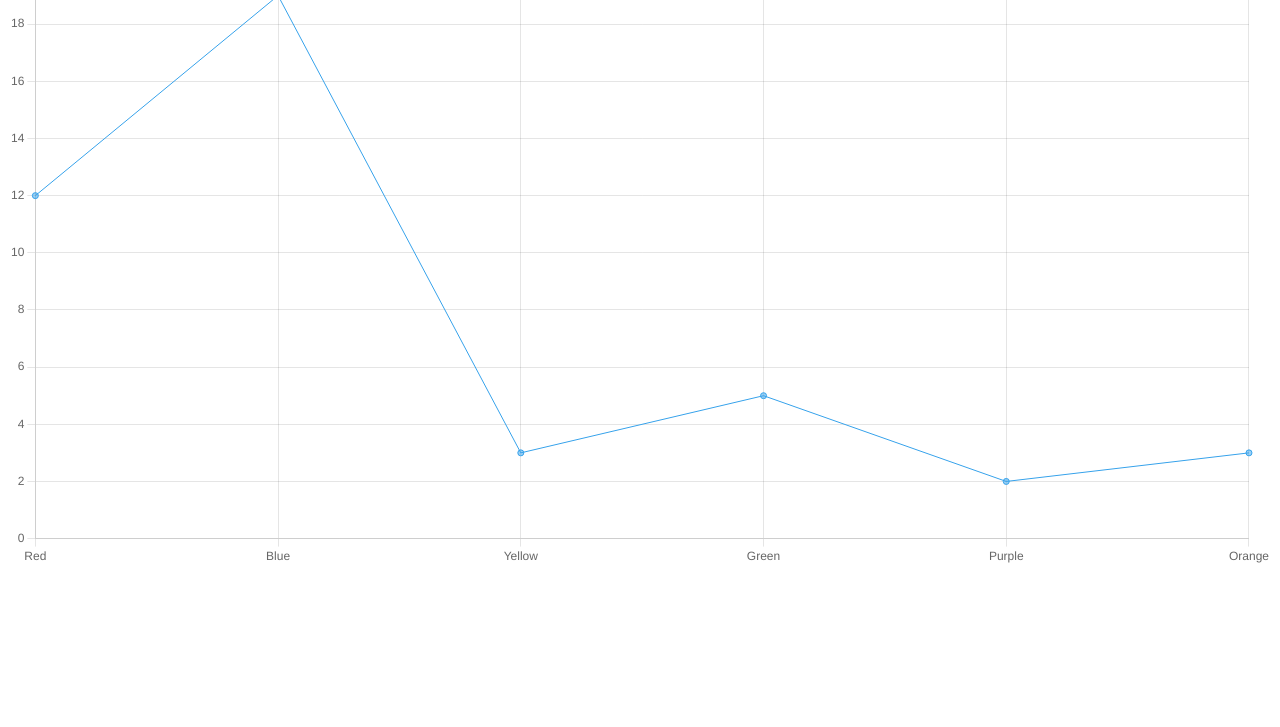
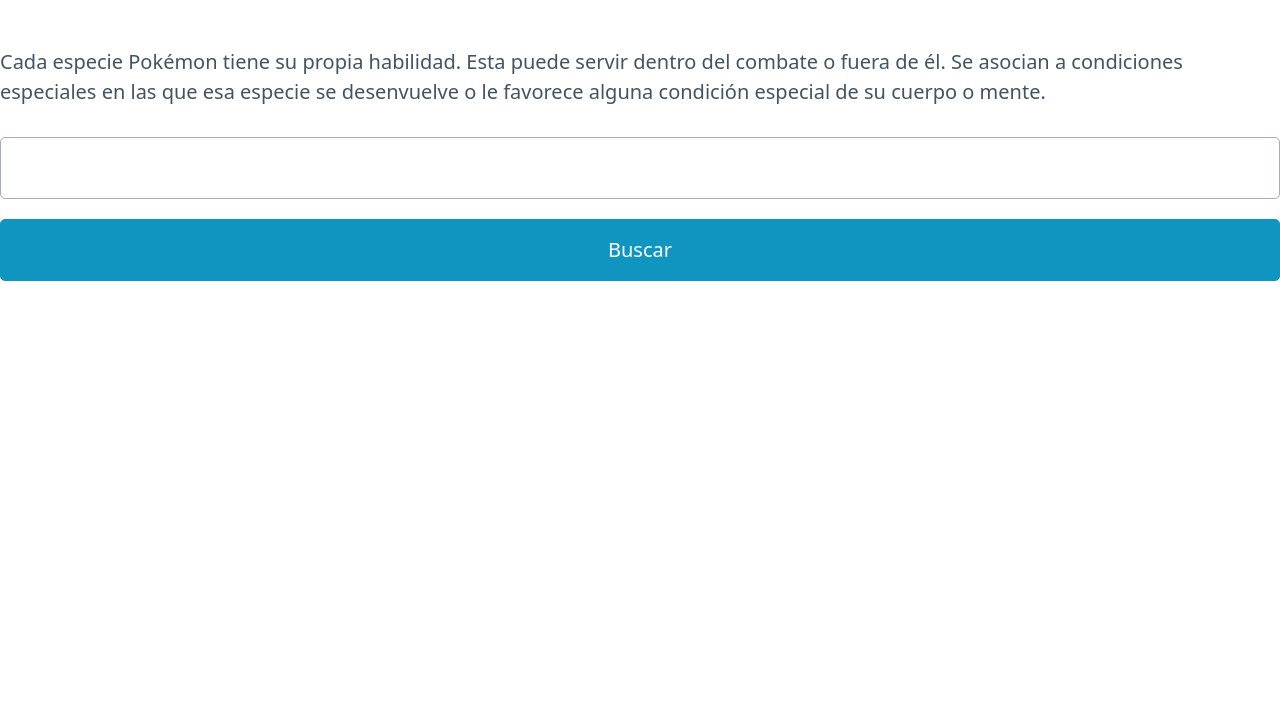
Before and after one commit to DanielaV26/Dashboard, a plain HTML site: page index.html in a window 1280 px wide. Shown: the part 73-800 px from the top of the page. Drawn offline with nearby package versions, Linux system fonts and the light colour scheme.

Commit message:
se agrega API

```diff
--- a/assets/js/index.js
+++ b/assets/js/index.js
@@ -1,20 +1,17 @@
-const ctx = document.getElementById('myChart');
+    const inputText = document.getElementById('inputText');
+    const boton = document.getElementById('submit');
 
-new Chart(ctx, {
-    type: 'line',
-    data: {
-        labels: ['Red', 'Blue', 'Yellow', 'Green', 'Purple', 'Orange'],
-        datasets: [{
-            label: '# of Votes',
-            data: [12, 19, 3, 5, 2, 3],
-            borderWidth: 1
-        }]
-    },
-    options: {
-        scales: {
-            y: {
-                beginAtZero: true
-            }
-        }
-    }
-});
+    boton.addEventListener('click', async (e) => {
+        e.preventDefault();
+
+        const query = inputText.value;
+
+        // Utilizamos nuestra API
+        const url = `https://pokeapi.co/api/v2/pokemon/${query}`;
+        const response = await fetch(url);
+        const dataPokemon = await response.json();
+        console.log(dataPokemon);
+
+        crearGrafico(dataPokemon);
+
+        });
--- a/index.html
+++ b/index.html
@@ -4,19 +4,27 @@
     <meta charset="UTF-8">
     <meta name="viewport" content="width=device-width, initial-scale=1.0">
     <title>Grafico con HTML</title>
+    <link
+    rel="stylesheet"
+    href="https://cdn.jsdelivr.net/npm/@picocss/pico@1/css/pico.min.css"/>
 </head>
 
 <body>
-    <main class="container">
-        <div>
-            <canvas id="myChart"></canvas>
-        </div>
-    </main>
+
+    <h1>Gráfico de habilidades de Pokemones</h1>
+    <p>Cada especie Pokémon tiene su propia habilidad. Esta puede servir dentro del combate o fuera de él. Se asocian a condiciones especiales en las que esa especie se desenvuelve o le favorece alguna condición especial de su cuerpo o mente.</p>
+
+    <form>
+        <input id="inputText" type="text">
+        <button id="submit" type="submit">Buscar</button>
+    </form>
+
+    <div>
+        <canvas id="myChart"></canvas>
+    </div>
 
     <script src="https://cdn.jsdelivr.net/npm/chart.js"></script>
-
-    <script src="assets/js/index.js"></script>
+    <script src="assets/js/index.js" type="module"></script>
 
 </body>
-
 </html>
```
